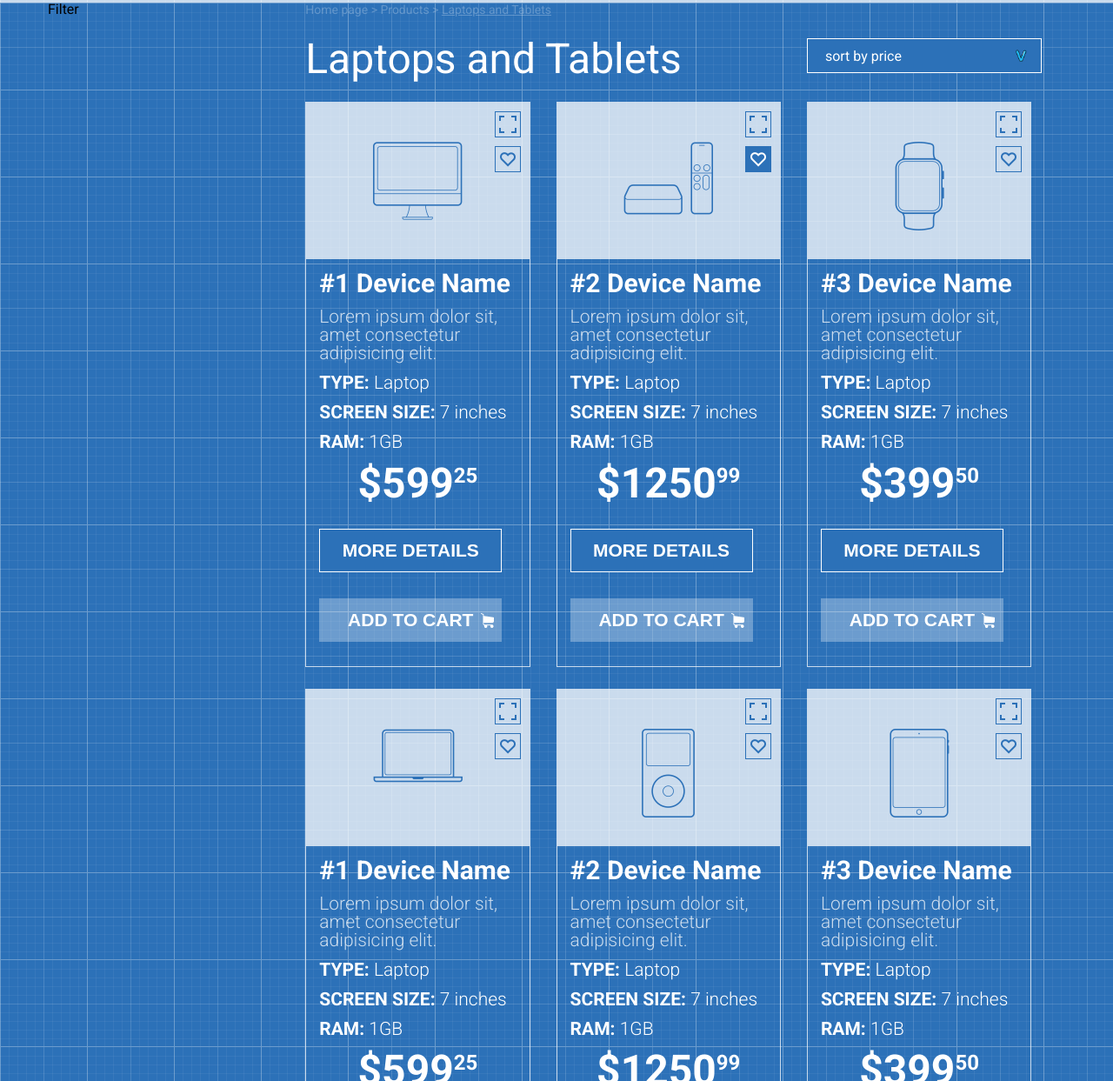
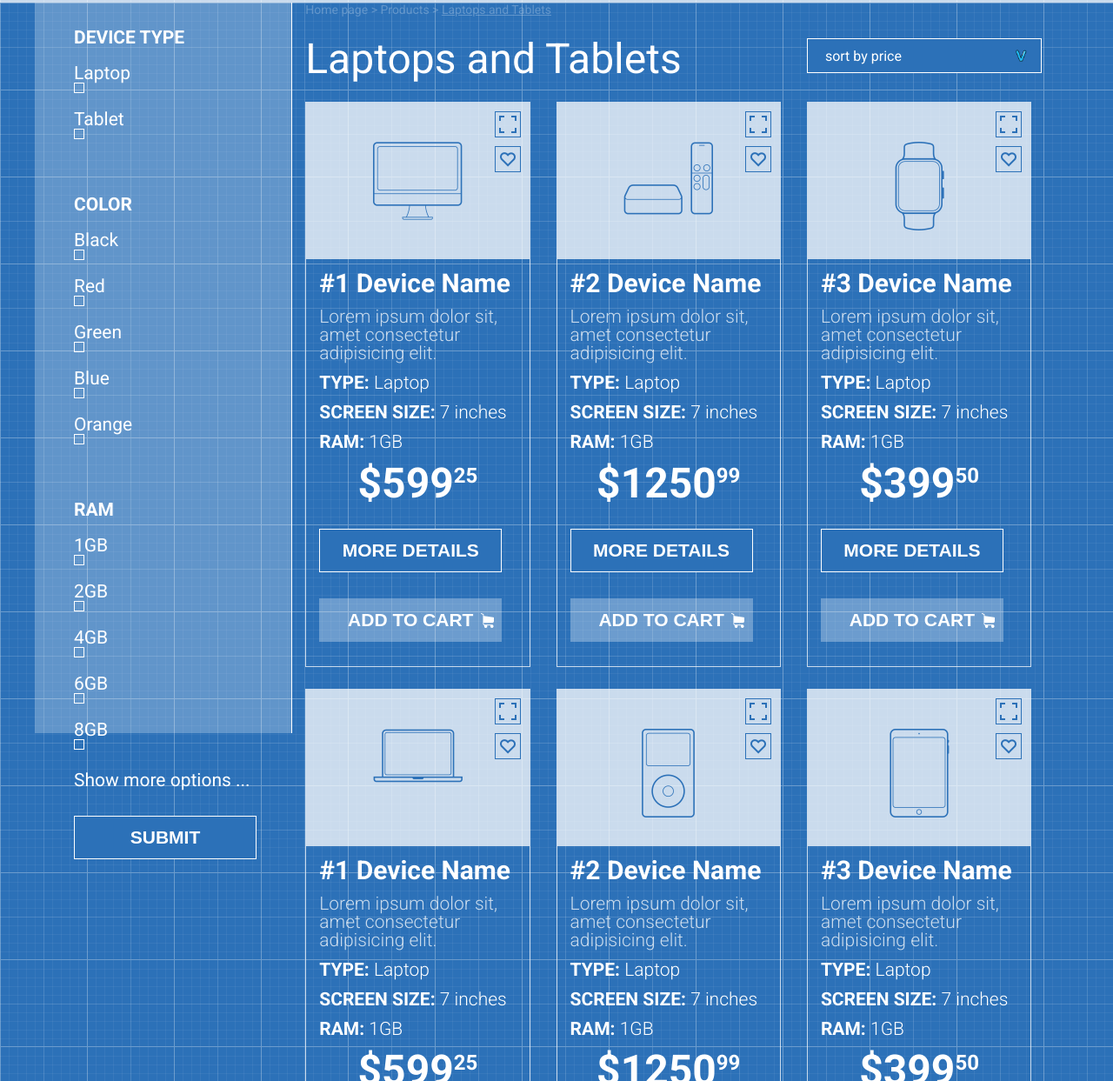
Before and after one commit to slavik1603/Logo, a plain HTML site: page index.html in a window 1280 px wide. Shown: the part 97-1340 px from the top of the page at 87% size. Drawn offline with Linux system fonts and the light colour scheme.

Commit message:
add filter

```diff
--- a/index.html
+++ b/index.html
@@ -100,7 +100,71 @@
         <div class="container">
             <div class="row">
                 <div class="col-md-25">
-                    Filter
+                    <div class="filter">
+                        <div class="device-type">DEVICE TYPE
+                            <div class="dev">
+                                <input type="checkbox" id="white">Laptop
+                                <label for="white"></label>
+                            </div>
+                            <div class="tabl">
+                                <input type="checkbox" id="white">Tablet
+                                <label for="white"></label>
+                            </div>
+                        </div>
+                        <div class="device-type">COLOR
+                            <div class="dev">
+                                <input type="checkbox" id="white">Black
+                                <label for="white"></label>
+                            </div>
+                            <div class="tabl">
+                                <input type="checkbox" id="white">Red
+                                <label for="white"></label>
+                            </div>
+                            <div class="tabl">
+                                <input type="checkbox" id="white">Green
+                                <label for="white"></label>
+                            </div>
+                            <div class="tabl">
+                                <input type="checkbox" id="white">Blue
+                                <label for="white"></label>
+                            </div>
+                            <div class="tabl">
+                                <input type="checkbox" id="white">Orange
+                                <label for="white"></label>
+                            </div>
+                        </div>
+                        <div class="device-type">RAM
+                            <div class="dev">
+                                <input type="checkbox" id="white">1GB
+                                <label for="white"></label>
+                            </div>
+                            <div class="tabl">
+                                <input type="checkbox" id="white">2GB
+                                <label for="white"></label>
+                            </div>
+                            <div class="tabl">
+                                <input type="checkbox" id="white">4GB
+                                <label for="white"></label>
+                            </div>
+                            <div class="tabl">
+                                <input type="checkbox" id="white">6GB
+                                <label for="white"></label>
+                            </div>
+                            <div class="tabl">
+                                <input type="checkbox" id="white">8GB
+                                <label for="white"></label>
+                            </div>
+                            <div class="show-more">
+                                <span>
+                                    Show more options ...
+                                </span>
+                            </div>
+
+                        <button class="sub-dev" type="submit">SUBMIT
+
+                        </button>
+                        </div>
+                    </div>
                 </div>
                 <div class="col-md-75">
                     <div class="row">
@@ -176,7 +240,7 @@
                                     <div class="zoom">
 
                                     </div>
-                                    <div class="like2">
+                                    <div class="like">
 
                                     </div>
                                 </div>
--- a/style.css
+++ b/style.css
@@ -202,6 +202,65 @@ li {
 }
 .col-md-25 {
     width: 25%;
+    background-color: rgba(255, 255, 255, 0.25);
+    border-right: 1px solid white;
+}
+.filter {
+    width: 270px;
+    height: 840px;
+    box-sizing: border-box;
+    padding-left: 30px;
+    float: left;
+}
+.filter::after {
+    content: "";
+    display: block;
+    clear: both;
+}
+.device-type {
+    margin-top: 30px;
+    margin-bottom: 65px;
+    color: white;
+    font-size: 21px;
+    font-weight: bold;
+}
+.device-type span {
+    font-size: 21px;
+    font-weight: lighter;
+}
+.dev, .tabl {
+    margin-top: 20px;
+    font-size: 21px;
+    font-weight: lighter;
+}
+.show-more {
+    margin-top: 25px;
+}
+.sub-dev {
+    margin-top: 30px;
+    width: 210px;
+    height: 50px;
+    color: white;
+    font-size: 21px;
+    font-weight: bold;
+    background-color: #2c71b8;
+    color: white;
+    border: 1px solid white;
+}
+input[type="checkbox"]:checked + label::before {
+    background-color: white;
+}
+input[type="checkbox"] {
+    display: none;
+}
+label::before {
+    content: "";
+    display: block;
+    clear: both;
+    cursor: pointer;
+    width: 10px;
+    height: 10px;
+    border: 1px solid white;
 }
 .col-md-75 {
     width: 75%;
@@ -299,7 +358,7 @@ li {
     padding: 45px;
 }
 
-.zoom, .like, .like2 {
+.zoom, .like {
     box-sizing: border-box;
     width: 30px;
     height: 30px;
@@ -317,7 +376,7 @@ li {
     right: 10px;
     top: 40px;
 }
-.like2 {
+.like:hover {
     margin-top: 10px;
     position: absolute;
     right: 10px;
@@ -328,7 +387,7 @@ li {
     background-repeat: no-repeat;
     background-position: center;
 }
-.like2 {
+.like:hover {
     background-color: #2c71b8;
     background-image: url(like_w.png);
     background-repeat: no-repeat;
```
